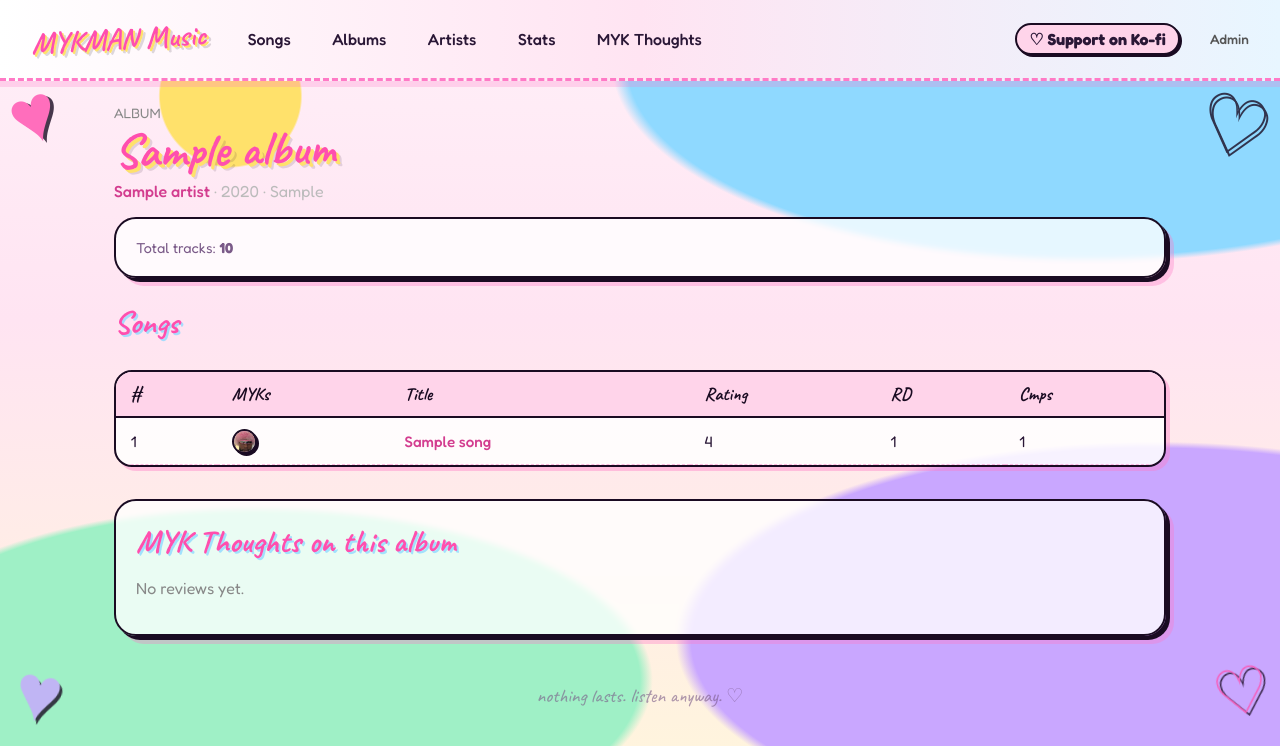
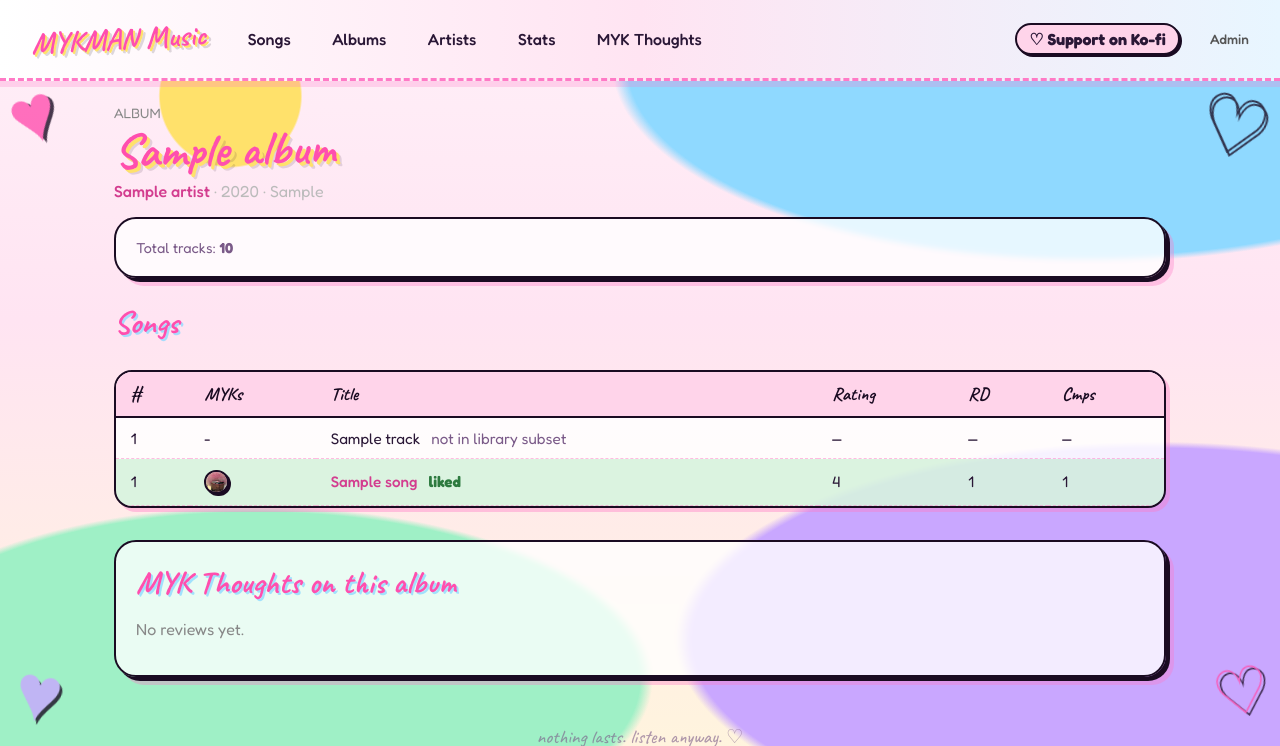
Before and after one commit to mykalkelly-ops/mykman-music, a FastAPI app: page /albums/1 in a window 1280 px wide. Shown: the top 746 px of the page. Run offline with FastAPI, Linux system fonts and the light colour scheme; tables that the repository leaves empty hold one stand-in row (values such as "Sample post").

Commit message:
Show full album tracklists with liked highlights

```diff
--- a/app/enrich.py
+++ b/app/enrich.py
@@ -3,7 +3,7 @@ from sqlalchemy.orm import Session
 
 from . import musicbrainz as mb
 from . import art
-from .models import Artist, Album, Person, ArtistMembership
+from .models import Artist, Album, Person, ArtistMembership, AlbumTrack
 
 # Module-level progress for the bulk background task.
 progress = {
@@ -144,14 +144,34 @@ def enrich_album(db: Session, album: Album) -> dict:
         rel = mb.search_release(album.artist.name, album.title)
         if rel:
             album.mb_id = album.mb_id or rel.get("id")
-            if not album.total_track_count:
-                detail = mb.get_release(rel.get("id"))
-                if detail:
-                    total_tracks = 0
-                    for medium in detail.get("media", []) or []:
-                        total_tracks += int(medium.get("track-count") or 0)
-                    if total_tracks:
-                        album.total_track_count = total_tracks
+            detail = mb.get_release(rel.get("id"))
+            if detail:
+                total_tracks = 0
+                track_rows: list[dict] = []
+                for medium in detail.get("media", []) or []:
+                    total_tracks += int(medium.get("track-count") or 0)
+                    for track in medium.get("tracks", []) or []:
+                        try:
+                            position = int(track.get("position") or 0)
+                        except Exception:
+                            position = 0
+                        if position <= 0:
+                            continue
+                        recording = track.get("recording") or {}
+                        track_rows.append(
+                            {
+                                "position": position,
+                                "title": track.get("title") or recording.get("title") or "",
+                                "duration_ms": track.get("length"),
+                                "recording_mb_id": recording.get("id"),
+                            }
+                        )
+                if total_tracks and not album.total_track_count:
+                    album.total_track_count = total_tracks
+                if track_rows:
+                    db.query(AlbumTrack).filter(AlbumTrack.album_id == album.id).delete()
+                    for row in sorted(track_rows, key=lambda r: r["position"]):
+                        db.add(AlbumTrack(album_id=album.id, **row))
     if album.release_group_mb_id and not album.cover_url:
         album.cover_url = mb.get_cover_art_url(album.release_group_mb_id)
     db.commit()
--- a/app/importer.py
+++ b/app/importer.py
@@ -138,6 +138,7 @@ def import_library(xml_path: Path) -> dict:
                 song = Song(
                     album_id=album.id,
                     title=name,
+                    track_number=track.get("Track Number"),
                     duration_ms=track.get("Total Time"),
                     apple_track_id=str(track_id),
                     liked=str(track_id) in wanted_track_ids,
@@ -148,6 +149,8 @@ def import_library(xml_path: Path) -> dict:
             else:
                 if song.apple_track_id is None:
                     song.apple_track_id = str(track_id)
+                if song.track_number is None and track.get("Track Number") is not None:
+                    song.track_number = track.get("Track Number")
                 if str(track_id) in wanted_track_ids:
                     song.liked = True
 
--- a/app/main.py
+++ b/app/main.py
@@ -20,7 +20,7 @@ from sqlalchemy.orm import Session, joinedload
 from .db import engine, get_session
 from .models import (
     Artist, Album, Song, SongLink, Playlist, PlaylistSong, Comparison, Note, Comment,
-    Person, ArtistMembership, SongCredit, Subscriber, init_db,
+    Person, ArtistMembership, SongCredit, Subscriber, AlbumTrack, init_db,
 )
 from .auth import (
     is_admin, require_admin, login as do_login, logout as do_logout,
@@ -528,18 +528,17 @@ def song_detail(song_id: int, request: Request, db: Session = Depends(get_sessio
 def album_detail(album_id: int, request: Request, db: Session = Depends(get_session)):
     al = (
         db.query(Album)
-        .options(joinedload(Album.artist), joinedload(Album.songs))
+        .options(joinedload(Album.artist), joinedload(Album.songs), joinedload(Album.tracks))
         .filter(Album.id == album_id)
         .first()
     )
     if al is None:
         return HTMLResponse("Album not found", status_code=404)
-    songs_sorted = sorted(al.songs, key=lambda s: -s.glicko_rating)
     return templates.TemplateResponse(
         request, "album_detail.html",
         {
             "album": al,
-            "songs": songs_sorted,
+            "track_rows": _album_track_rows(al),
             "star_tier": myk_tier,
             "render_myks": render_myks,
             "is_rankable_album": is_rankable_album,
@@ -1416,10 +1415,76 @@ def _song_payload(s: Song) -> dict:
         "artist": s.album.artist.name if s.album and s.album.artist else None,
         "year": s.album.year if s.album else None,
         "genre": s.album.genre if s.album else None,
+        "track_number": s.track_number,
         "rating": round(s.glicko_rating, 1),
         "rd": round(s.glicko_rd, 1),
         "comparison_count": s.comparison_count,
     }
+
+
+def _normalize_track_title(value: str) -> str:
+    import re
+    value = (value or "").lower().strip()
+    value = re.sub(r"\s*\(.*?\)", "", value)
+    value = re.sub(r"\s*\[.*?\]", "", value)
+    value = value.replace("&", "and")
+    value = re.sub(r"[^a-z0-9]+", " ", value)
+    return re.sub(r"\s+", " ", value).strip()
+
+
+def _album_track_rows(album: Album):
+    liked_ids = {song.id for song in album.songs if song.liked}
+    songs_by_norm: dict[str, list[Song]] = {}
+    for song in album.songs:
+        songs_by_norm.setdefault(_normalize_track_title(song.title), []).append(song)
+
+    for bucket in songs_by_norm.values():
+        bucket.sort(key=lambda s: (s.track_number is None, s.track_number or 9999, s.title.lower()))
+
+    rows = []
+    if album.tracks:
+        for track in sorted(album.tracks, key=lambda t: t.position):
+            matched_song = None
+            bucket = songs_by_norm.get(_normalize_track_title(track.title)) or []
+            if bucket:
+                matched_song = bucket.pop(0)
+            rows.append(
+                {
+                    "position": track.position,
+                    "title": track.title,
+                    "duration_ms": track.duration_ms,
+                    "song": matched_song,
+                    "liked": bool(matched_song and matched_song.id in liked_ids),
+                    "known": matched_song is not None,
+                }
+            )
+        leftovers = [song for bucket in songs_by_norm.values() for song in bucket]
+        for song in sorted(leftovers, key=lambda s: (s.track_number is None, s.track_number or 9999, s.title.lower())):
+            rows.append(
+                {
+                    "position": song.track_number,
+                    "title": song.title,
+                    "duration_ms": song.duration_ms,
+                    "song": song,
+                    "liked": song.id in liked_ids,
+                    "known": True,
+                }
+            )
+        return rows
+
+    songs_sorted = sorted(album.songs, key=lambda s: (s.track_number is None, s.track_number or 9999, s.title.lower()))
+    for idx, song in enumerate(songs_sorted, start=1):
+        rows.append(
+            {
+                "position": song.track_number or idx,
+                "title": song.title,
+                "duration_ms": song.duration_ms,
+                "song": song,
+                "liked": song.id in liked_ids,
+                "known": True,
+            }
+        )
+    return rows
 
 
 @app.get("/compare", response_class=HTMLResponse)
--- a/app/templates/album_detail.html
+++ b/app/templates/album_detail.html
@@ -25,6 +25,9 @@
     <div style="font-size:0.82rem; color:#7a5a88; margin-top:0.45rem;">
       If this stays unknown, the albums page shows a question mark instead of pretending the imported subset is the whole album.
     </div>
+    <div style="margin-top:0.65rem;">
+      <button id="album-enrich" type="button">Fetch full tracklist/art</button>
+    </div>
   {% endif %}
 </div>
 
@@ -32,15 +35,27 @@
 <table>
   <thead><tr><th>#</th><th>MYKs</th><th>Title</th><th>Rating</th><th>RD</th><th>Cmps</th></tr></thead>
   <tbody>
-    {% for s in songs %}
-    {% set stars = star_tier(s.glicko_rating, s.glicko_rd) %}
-    <tr>
-      <td>{{ loop.index }}</td>
-      <td>{{ render_myks(stars)|safe }}</td>
-      <td><a href="/songs/{{ s.id }}">{{ s.title }}</a></td>
-      <td>{{ "%.0f"|format(s.glicko_rating) }}</td>
-      <td>{{ "%.0f"|format(s.glicko_rd) }}</td>
-      <td>{{ s.comparison_count }}</td>
+    {% for row in track_rows %}
+    {% set s = row.song %}
+    {% set myks = star_tier(s.glicko_rating, s.glicko_rd) if s else none %}
+    <tr {% if row.liked %}style="background:rgba(111, 214, 138, 0.25);"{% endif %}>
+      <td>{{ row.position if row.position else loop.index }}</td>
+      <td>{{ render_myks(myks)|safe }}</td>
+      <td>
+        {% if s %}
+          <a href="/songs/{{ s.id }}">{{ row.title }}</a>
+        {% else %}
+          {{ row.title }}
+        {% endif %}
+        {% if row.liked %}
+          <span style="margin-left:0.45rem; color:#2d7a3f; font-weight:700;">liked</span>
+        {% elif not row.known %}
+          <span style="margin-left:0.45rem; color:#7a5a88;">not in library subset</span>
+        {% endif %}
+      </td>
+      <td>{% if s %}{{ "%.0f"|format(s.glicko_rating) }}{% else %}&mdash;{% endif %}</td>
+      <td>{% if s %}{{ "%.0f"|format(s.glicko_rd) }}{% else %}&mdash;{% endif %}</td>
+      <td>{% if s %}{{ s.comparison_count }}{% else %}&mdash;{% endif %}</td>
     </tr>
     {% endfor %}
   </tbody>
@@ -71,6 +86,15 @@ document.getElementById('album-total-save')?.addEventListener('click', async ()
 document.getElementById('album-total-clear')?.addEventListener('click', async () => {
   await saveAlbumTotal(null);
 });
+
+document.getElementById('album-enrich')?.addEventListener('click', async () => {
+  const resp = await fetch('/api/albums/{{ album.id }}/enrich', { method: 'POST' });
+  if (!resp.ok) {
+    alert('Could not fetch the album tracklist right now.');
+    return;
+  }
+  window.location.reload();
+});
 </script>
 {% endif %}
 {% endblock %}
```
Also changed, not shown: app/models.py (+23 -0 lines).
